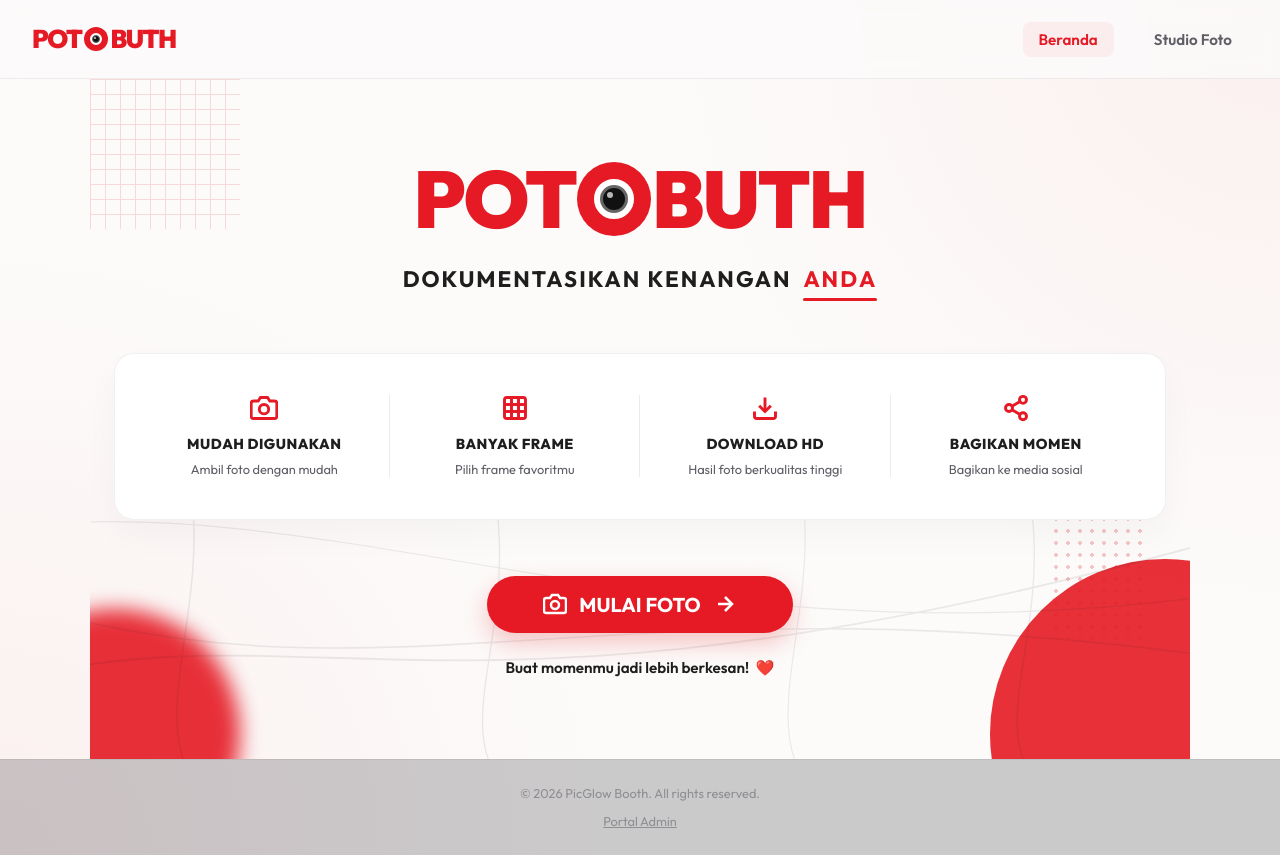
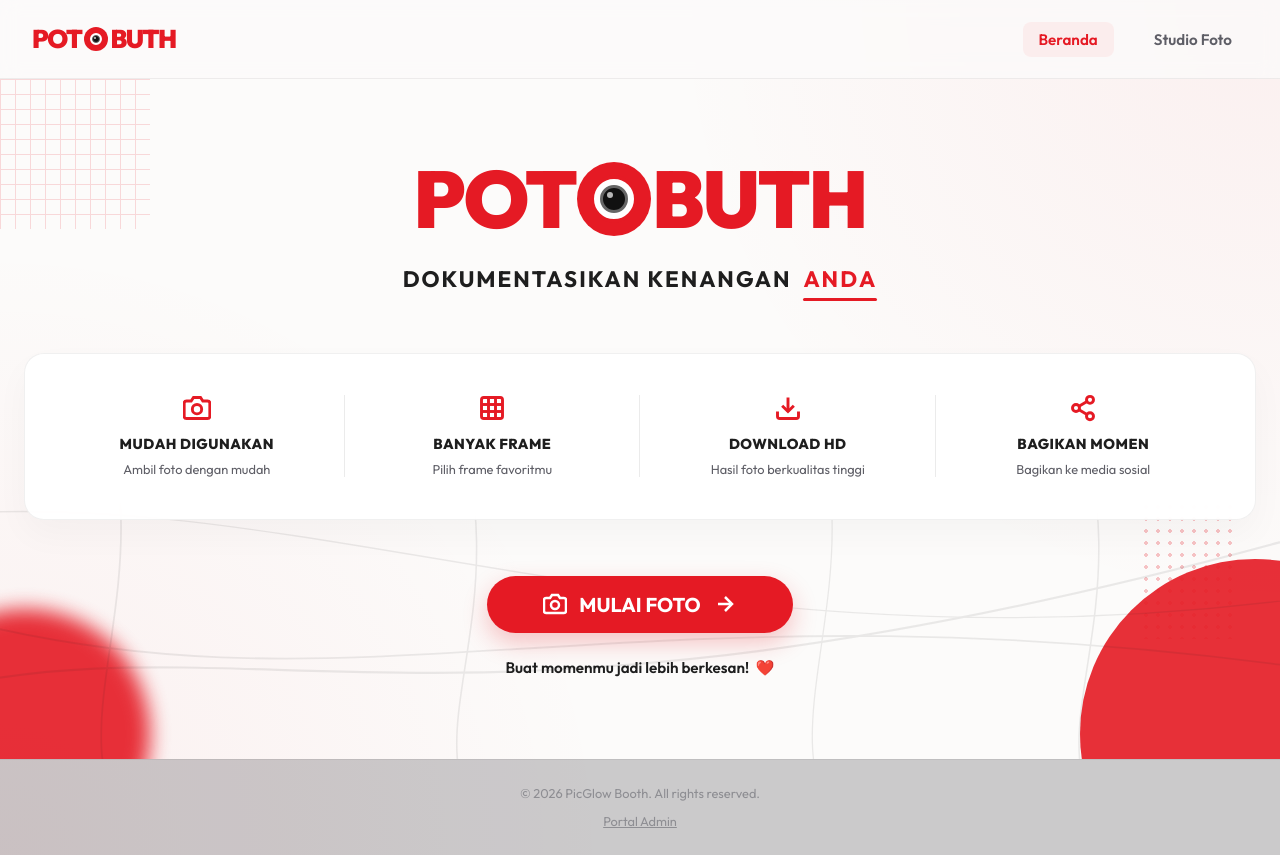
Before and after one commit to FikriBintangx/photobooth, a React (Vite) app: page / in a window 1280 px wide. Built offline with nearby package versions, Linux system fonts and the light colour scheme.

Commit message:
style(landing): widen features horizontal card to 1250px and remove max-width limit on bottom mesh decorator for full screen span

```diff
--- a/src/components/LandingPage.jsx
+++ b/src/components/LandingPage.jsx
@@ -39,7 +39,7 @@ export default function LandingPage({ onStartBooth, onManageFrames }) {
       </h2>
 
       {/* Features card horizontal */}
-      <div className="features-card-horizontal glass" style={{ zIndex: 10, maxWidth: '1100px', width: '100%' }}>
+      <div className="features-card-horizontal glass" style={{ zIndex: 10, maxWidth: '1250px', width: '100%' }}>
         <div className="feature-item-col">
           <div className="feature-col-icon">
             <svg width="28" height="28" viewBox="0 0 24 24" fill="none" stroke="currentColor" strokeWidth="2.5">
--- a/src/index.css
+++ b/src/index.css
@@ -71,7 +71,6 @@ body {
   left: 50%;
   transform: translateX(-50%);
   width: 100%;
-  max-width: 1400px;
   height: 350px;
   opacity: 0.08;
   pointer-events: none;
@@ -204,7 +203,6 @@ body {
   background: #c3131b;
 }
 
-/* Landing Page styling */
 .hero {
   flex: 1;
   display: flex;
@@ -213,8 +211,7 @@ body {
   justify-content: center;
   text-align: center;
   padding: 3rem 1.5rem;
-  max-width: 1100px;
-  margin: 0 auto;
+  width: 100%;
   z-index: 10;
 }
 
```
